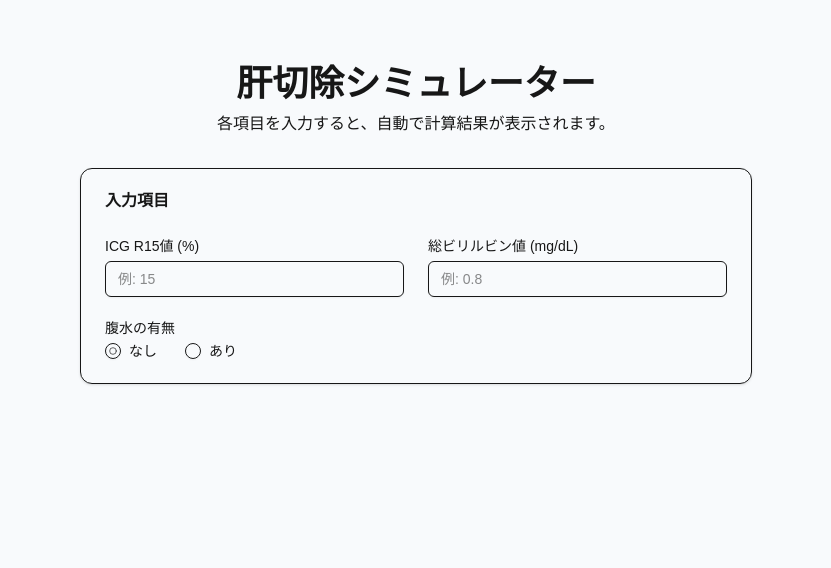
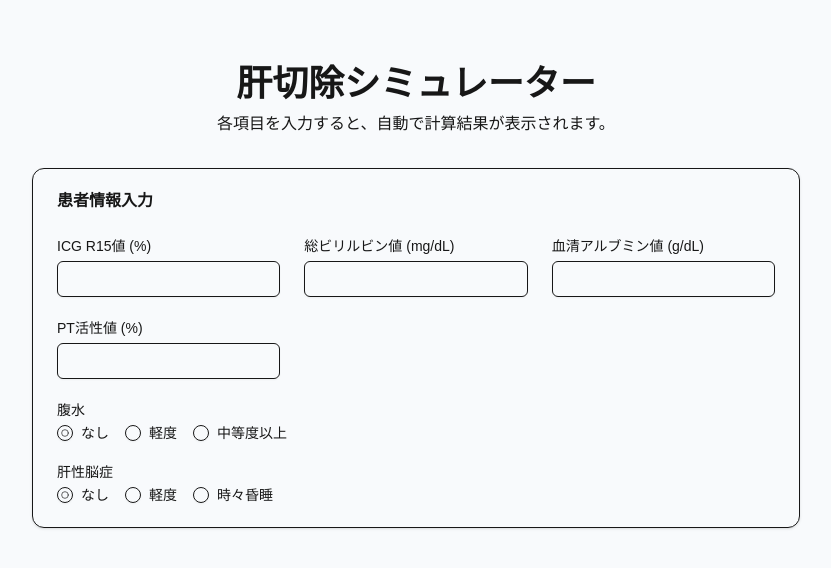
Before and after one commit to DrHac-GH/evaluation-liver-resection, a Next.js app: page / in a window 1280 px wide. Shown: the top 568 px of the page, without its empty margins (224-1055 px from the left). Built offline with nearby package versions, Linux system fonts and the light colour scheme.

Commit message:
feat: Add Child-Pugh score and unify all input fields

```diff
--- a/src/app/page.tsx
+++ b/src/app/page.tsx
@@ -9,39 +9,39 @@ import { RadioGroup, RadioGroupItem } from "@/components/ui/radio-group";
 export default function Home() {
   // --- Unified Input States ---
   const [icgR15, setIcgR15] = useState<string>("");
-  const [ascites, setAscites] = useState<"yes" | "no">("no");
   const [totalBilirubin, setTotalBilirubin] = useState<string>("");
+  const [albumin, setAlbumin] = useState<string>("");
+  const [pt, setPt] = useState<string>("");
+  const [ascites, setAscites] = useState<"none" | "mild" | "moderate">("none");
+  const [encephalopathy, setEncephalopathy] = useState<"none" | "mild" | "sometimes">("none");
 
-  // --- State for Results ---
-  const [takasakiResult, setTakasakiResult] = useState<{
-    lc: number | string;
-    nonLc: number | string;
-  } | null>(null);
+  // --- Result States ---
+  const [takasakiResult, setTakasakiResult] = useState<{ lc: number | string; nonLc: number | string; } | null>(null);
   const [makuuchiResult, setMakuuchiResult] = useState<string | null>(null);
+  const [childPughResult, setChildPughResult] = useState<{ score: number; class: string; } | null>(null);
 
-  // --- Calculations Triggered by Any Input Change ---
+  // --- Unified Calculation Logic ---
   useEffect(() => {
     const icg = parseFloat(icgR15);
     const bil = parseFloat(totalBilirubin);
+    const alb = parseFloat(albumin);
+    const ptVal = parseFloat(pt);
 
-    // --- Takasaki Formula Calculation ---
-    if (icgR15 === '' || isNaN(icg)) {
-      setTakasakiResult(null);
-    } else if (icg <= 0 || icg >= 100) {
-      setTakasakiResult({ lc: "有効範囲外", nonLc: "有効範囲外" });
-    } else {
+    // --- Takasaki Formula ---
+    if (!isNaN(icg) && icg > 0 && icg < 100) {
       const ln = Math.log;
-      const denominator = ln(100) - icg;
       let resultLc, resultNonLc;
       if (icg >= 40) { resultLc = "切除不適応"; } else { resultLc = ((ln(40) - ln(icg)) / (ln(100) - ln(icg))) * 100; }
       if (icg >= 50) { resultNonLc = "切除不適応"; } else { resultNonLc = ((ln(50) - ln(icg)) / (ln(100) - ln(icg))) * 100; }
       setTakasakiResult({ lc: resultLc, nonLc: resultNonLc });
+    } else {
+      setTakasakiResult(null);
     }
 
-    // --- Makuuchi Criteria Calculation ---
-    if (totalBilirubin === '' || isNaN(bil) || icgR15 === '' || isNaN(icg)) {
-      setMakuuchiResult(null);
-    } else if (ascites === "yes" || bil > 2.0) {
+    // --- Makuuchi Criteria ---
+    const makuuchiAscitesPresent = ascites === 'mild' || ascites === 'moderate';
+    if (!isNaN(icg) && !isNaN(bil)) {
+      if (makuuchiAscitesPresent || bil > 2.0) {
         setMakuuchiResult("手術不適応");
       } else if (bil <= 1.0) {
         if (icg < 10) setMakuuchiResult("右肝切除・左三区域切除まで可能");
@@ -54,75 +54,73 @@ export default function Home() {
       } else if (bil <= 1.9) {
         setMakuuchiResult("核出術のみ可能");
       } else {
-      setMakuuchiResult(null); // Fallback for bil > 1.9 but <= 2.0
+        setMakuuchiResult(null); // Should be caught by bil > 2.0
+      }
+    } else {
+      setMakuuchiResult(null);
     }
 
-  }, [icgR15, totalBilirubin, ascites]);
+    // --- Child-Pugh Score ---
+    if (!isNaN(bil) && !isNaN(alb) && !isNaN(ptVal)) {
+      let score = 0;
+      if (bil < 2.0) score += 1; else if (bil <= 3.0) score += 2; else score += 3;
+      if (alb > 3.5) score += 1; else if (alb >= 2.8) score += 2; else score += 3;
+      if (ptVal > 70) score += 1; else if (ptVal >= 40) score += 2; else score += 3;
+      if (ascites === 'none') score += 1; else if (ascites === 'mild') score += 2; else score += 3;
+      if (encephalopathy === 'none') score += 1; else if (encephalopathy === 'mild') score += 2; else score += 3;
+
+      let className = '';
+      if (score <= 6) className = 'Class A';
+      else if (score <= 9) className = 'Class B';
+      else className = 'Class C';
+      setChildPughResult({ score, class: className });
+    } else {
+      setChildPughResult(null);
+    }
+
+  }, [icgR15, totalBilirubin, albumin, pt, ascites, encephalopathy]);
 
   return (
-    <main className="flex min-h-screen flex-col items-center justify-start p-8 bg-slate-50">
-      <div className="w-full max-w-2xl space-y-8">
+    <main className="flex min-h-screen flex-col items-center justify-start p-4 sm:p-8 bg-slate-50">
+      <div className="w-full max-w-3xl space-y-8">
         <div className="text-center mt-8">
-          <h1 className="text-4xl font-bold">肝切除シミュレーター</h1>
+          <h1 className="text-3xl sm:text-4xl font-bold">肝切除シミュレーター</h1>
           <p className="text-muted-foreground mt-2">各項目を入力すると、自動で計算結果が表示されます。</p>
         </div>
 
         {/* Unified Input Card */}
         <Card>
           <CardHeader>
-            <CardTitle>入力項目</CardTitle>
+            <CardTitle>患者情報入力</CardTitle>
           </CardHeader>
-          <CardContent className="grid grid-cols-1 md:grid-cols-2 gap-6">
-            <div className="grid gap-2">
-              <Label htmlFor="icg-r15">ICG R15値 (%)</Label>
-              <Input id="icg-r15" type="number" placeholder="例: 15" value={icgR15} onChange={(e) => setIcgR15(e.target.value)} />
-            </div>
-            <div className="grid gap-2">
-              <Label htmlFor="bilirubin">総ビリルビン値 (mg/dL)</Label>
-              <Input id="bilirubin" type="number" placeholder="例: 0.8" value={totalBilirubin} onChange={(e) => setTotalBilirubin(e.target.value)} />
-            </div>
-            <div className="grid gap-2 md:col-span-2">
-              <Label>腹水の有無</Label>
-              <RadioGroup value={ascites} onValueChange={(v) => setAscites(v as "yes" | "no")} className="flex space-x-4">
-                <div className="flex items-center space-x-2"><RadioGroupItem value="no" id="ascites-no" /><Label htmlFor="ascites-no">なし</Label></div>
-                <div className="flex items-center space-x-2"><RadioGroupItem value="yes" id="ascites-yes" /><Label htmlFor="ascites-yes">あり</Label></div>
-              </RadioGroup>
-            </div>
+          <CardContent className="grid grid-cols-1 sm:grid-cols-2 lg:grid-cols-3 gap-6">
+            <div className="grid gap-2"><Label htmlFor="icg-r15">ICG R15値 (%)</Label><Input id="icg-r15" type="number" value={icgR15} onChange={(e) => setIcgR15(e.target.value)} /></div>
+            <div className="grid gap-2"><Label htmlFor="bilirubin">総ビリルビン値 (mg/dL)</Label><Input id="bilirubin" type="number" value={totalBilirubin} onChange={(e) => setTotalBilirubin(e.target.value)} /></div>
+            <div className="grid gap-2"><Label htmlFor="albumin">血清アルブミン値 (g/dL)</Label><Input id="albumin" type="number" value={albumin} onChange={(e) => setAlbumin(e.target.value)} /></div>
+            <div className="grid gap-2"><Label htmlFor="pt">PT活性値 (%)</Label><Input id="pt" type="number" value={pt} onChange={(e) => setPt(e.target.value)} /></div>
+            <div className="grid gap-2 sm:col-span-2 lg:col-span-3"><Label>腹水</Label><RadioGroup value={ascites} onValueChange={(v) => setAscites(v as "none" | "mild" | "moderate")} className="flex flex-wrap gap-x-4"><div className="flex items-center space-x-2"><RadioGroupItem value="none" id="asc-no" /><Label htmlFor="asc-no">なし</Label></div><div className="flex items-center space-x-2"><RadioGroupItem value="mild" id="asc-mild" /><Label htmlFor="asc-mild">軽度</Label></div><div className="flex items-center space-x-2"><RadioGroupItem value="moderate" id="asc-mod" /><Label htmlFor="asc-mod">中等度以上</Label></div></RadioGroup></div>
+            <div className="grid gap-2 sm:col-span-2 lg:col-span-3"><Label>肝性脳症</Label><RadioGroup value={encephalopathy} onValueChange={(v) => setEncephalopathy(v as "none" | "mild" | "sometimes")} className="flex flex-wrap gap-x-4"><div className="flex items-center space-x-2"><RadioGroupItem value="none" id="enc-no" /><Label htmlFor="enc-no">なし</Label></div><div className="flex items-center space-x-2"><RadioGroupItem value="mild" id="enc-mild" /><Label htmlFor="enc-mild">軽度</Label></div><div className="flex items-center space-x-2"><RadioGroupItem value="sometimes" id="enc-some" /><Label htmlFor="enc-some">時々昏睡</Label></div></RadioGroup></div>
           </CardContent>
         </Card>
 
         {/* Results Area */}
         <div className="space-y-8">
-          {/* Takasaki Formula Card */}
           <Card className={takasakiResult ? '' : 'hidden'}>
-            <CardHeader>
-              <CardTitle>高崎の式</CardTitle>
-            </CardHeader>
+            <CardHeader><CardTitle>高崎の式</CardTitle></CardHeader>
             <CardContent className="grid grid-cols-1 sm:grid-cols-2 gap-4">
-              <div className="p-3 rounded-md border-2 border-blue-500">
-                <p className="font-bold">肝硬変 (LC) の場合:</p>
-                <p className="text-2xl font-bold text-blue-600">
-                  {takasakiResult && (typeof takasakiResult.lc === 'number' ? `${takasakiResult.lc.toFixed(1)}%` : takasakiResult.lc)}
-                </p>
-              </div>
-              <div className="p-3 rounded-md border-2 border-green-500">
-                <p className="font-bold">正常肝 (non-LC) の場合:</p>
-                <p className="text-2xl font-bold text-green-600">
-                  {takasakiResult && (typeof takasakiResult.nonLc === 'number' ? `${takasakiResult.nonLc.toFixed(1)}%` : takasakiResult.nonLc)}
-                </p>
-              </div>
+              <div className="p-3 rounded-md border-2 border-blue-500"><p className="font-bold">肝硬変 (LC): <span className="text-2xl font-bold text-blue-600 float-right">{takasakiResult && (typeof takasakiResult.lc === 'number' ? `${takasakiResult.lc.toFixed(1)}%` : takasakiResult.lc)}</span></p></div>
+              <div className="p-3 rounded-md border-2 border-green-500"><p className="font-bold">正常肝 (non-LC): <span className="text-2xl font-bold text-green-600 float-right">{takasakiResult && (typeof takasakiResult.nonLc === 'number' ? `${takasakiResult.nonLc.toFixed(1)}%` : takasakiResult.nonLc)}</span></p></div>
             </CardContent>
           </Card>
-
-          {/* Makuuchi Criteria Card */}
           <Card className={makuuchiResult ? '' : 'hidden'}>
-            <CardHeader>
-              <CardTitle>Makuuchi基準</CardTitle>
-            </CardHeader>
-            <CardContent>
-              <div className="p-4 rounded-md border-2 border-purple-500">
-                <p className="text-2xl font-bold text-purple-600 text-center">{makuuchiResult}</p>
-              </div>
+            <CardHeader><CardTitle>幕内基準</CardTitle></CardHeader>
+            <CardContent><div className="p-4 rounded-md border-2 border-purple-500"><p className="text-2xl font-bold text-purple-600 text-center">{makuuchiResult}</p></div></CardContent>
+          </Card>
+          <Card className={childPughResult ? '' : 'hidden'}>
+            <CardHeader><CardTitle>Child-Pugh Score</CardTitle></CardHeader>
+            <CardContent className="p-4 rounded-md border-2 border-red-500 text-center">
+              <p className="text-lg">合計スコア: <span className="font-bold">{childPughResult && childPughResult.score}</span></p>
+              <p className="text-3xl font-bold text-red-600">{childPughResult && childPughResult.class}</p>
             </CardContent>
           </Card>
         </div>
```
Lines whose indentation alone changed are shown as unchanged.
